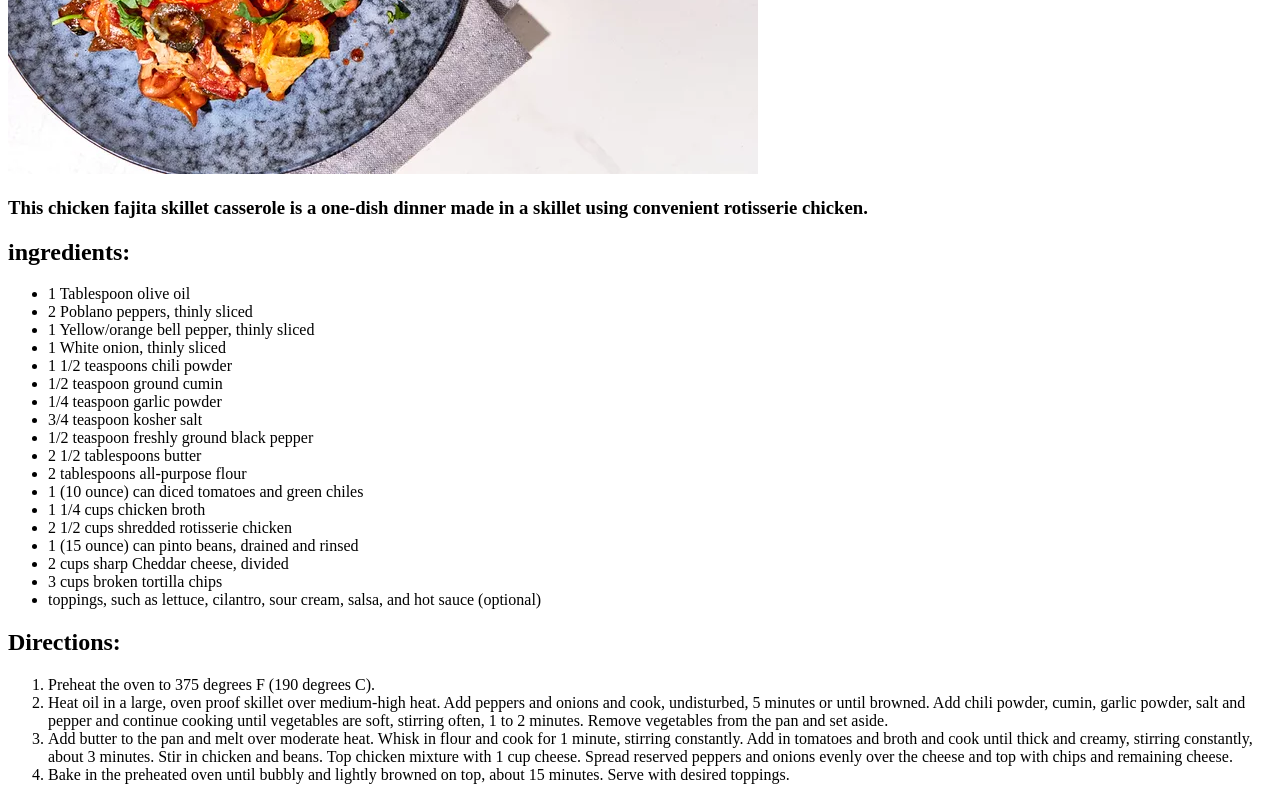
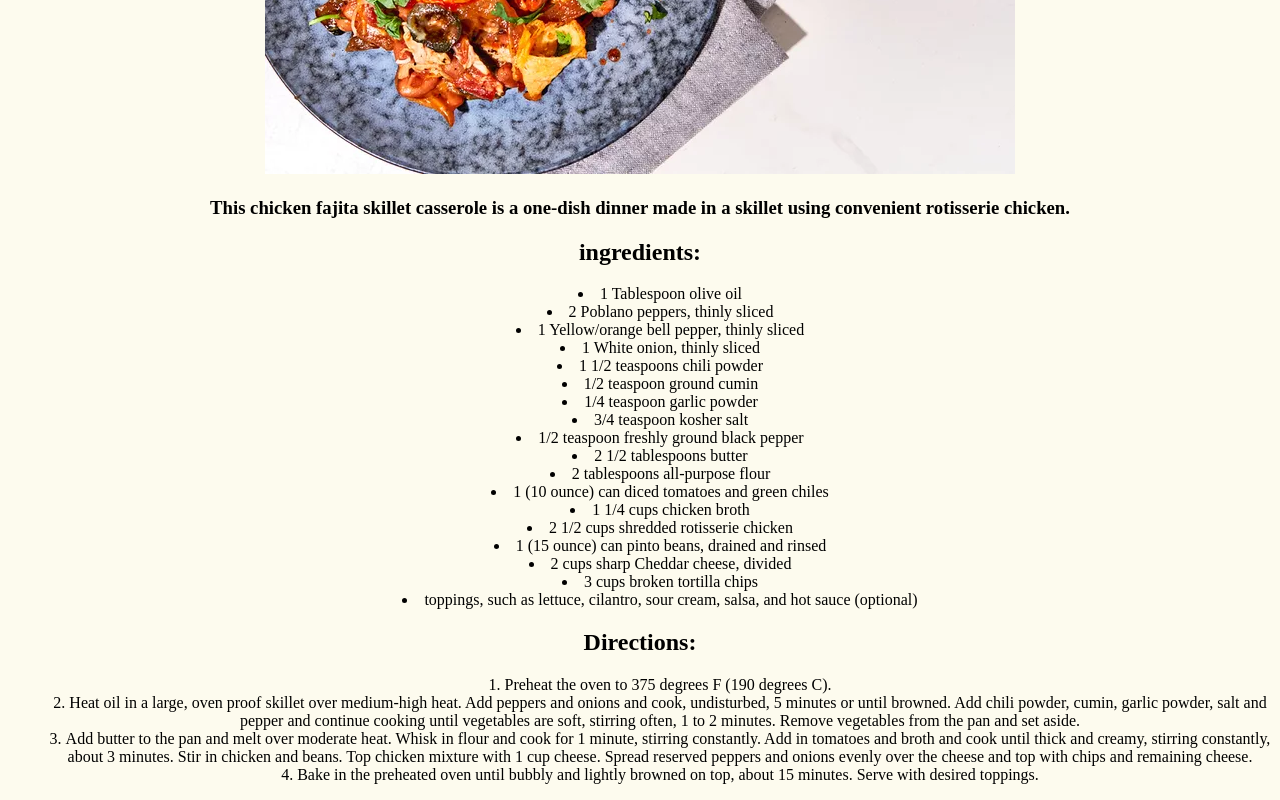
Before and after one commit to ms-candy-codes/AllOdin, a plain HTML site: page Odin-recipe/recipes/fajita.html in a window 1280 px wide. Shown: the part 469-1269 px from the top of the page. Drawn offline with Linux system fonts and the light colour scheme.

Commit message:
Add classes and ids to fajita and style

```diff
--- a/Odin-recipe/recipes/cssForRecipes/fajita.css
+++ b/Odin-recipe/recipes/cssForRecipes/fajita.css
@@ -0,0 +1,8 @@
+body{
+    background-color: #fdfbee;
+    text-align: center;
+}
+
+#ingredients-list, #directions-list{
+    list-style-position: inside;
+}
--- a/Odin-recipe/recipes/fajita.html
+++ b/Odin-recipe/recipes/fajita.html
@@ -7,32 +7,32 @@
     <title>Chicken Fajita Skillet Casserole</title>
 </head>
 <body>
-    <h1>Chicken Fajita Skillet Casserole</h1>
-    <img src="../images/fajitas.webp" alt="Chicken Fajitas">
+    <h1 class="recipe-title">Chicken Fajita Skillet Casserole</h1>
+    <img class="recipe-image" src="../images/fajitas.webp" alt="Chicken Fajitas">
     <h3>This chicken fajita skillet casserole is a one-dish dinner made in a skillet using convenient rotisserie chicken.</h3>
-    <h2>ingredients:</h2>
-    <ul>
-        <li>1 Tablespoon olive oil</li>
-        <li>2 Poblano peppers, thinly sliced</li>
-        <li>1 Yellow/orange bell pepper, thinly sliced</li>
-        <li>1 White onion, thinly sliced</li>
-        <li>1 1/2 teaspoons chili powder</li>
-        <li>1/2 teaspoon ground cumin</li>
-        <li>1/4 teaspoon garlic powder</li>
-        <li>3/4 teaspoon kosher salt</li>
-        <li>1/2 teaspoon freshly ground black pepper</li>
-        <li>2 1/2 tablespoons butter</li>
-        <li>2 tablespoons all-purpose flour</li>
-        <li>1 (10 ounce) can diced tomatoes and green chiles</li>
-        <li>1 1/4 cups chicken broth</li>
-        <li>2 1/2 cups shredded rotisserie chicken</li>
-        <li>1 (15 ounce) can pinto beans, drained and rinsed</li>
-        <li>2 cups sharp Cheddar cheese, divided</li>
-        <li>3 cups broken tortilla chips</li>
-        <li>toppings, such as lettuce, cilantro, sour cream, salsa, and hot sauce (optional)</li>
+    <h2 class="ingredients-title">ingredients:</h2>
+    <ul id="ingredients-list">
+        <li class="ingredient-item">1 Tablespoon olive oil</li>
+        <li class="ingredient-item">2 Poblano peppers, thinly sliced</li>
+        <li class="ingredient-item">1 Yellow/orange bell pepper, thinly sliced</li>
+        <li class="ingredient-item">1 White onion, thinly sliced</li>
+        <li class="ingredient-item">1 1/2 teaspoons chili powder</li>
+        <li class="ingredient-item">1/2 teaspoon ground cumin</li>
+        <li class="ingredient-item">1/4 teaspoon garlic powder</li>
+        <li class="ingredient-item">3/4 teaspoon kosher salt</li>
+        <li class="ingredient-item">1/2 teaspoon freshly ground black pepper</li>
+        <li class="ingredient-item">2 1/2 tablespoons butter</li>
+        <li class="ingredient-item">2 tablespoons all-purpose flour</li>
+        <li class="ingredient-item">1 (10 ounce) can diced tomatoes and green chiles</li>
+        <li class="ingredient-item">1 1/4 cups chicken broth</li>
+        <li class="ingredient-item">2 1/2 cups shredded rotisserie chicken</li>
+        <li class="ingredient-item">1 (15 ounce) can pinto beans, drained and rinsed</li>
+        <li class="ingredient-item">2 cups sharp Cheddar cheese, divided</li>
+        <li class="ingredient-item">3 cups broken tortilla chips</li>
+        <li class="ingredient-item">toppings, such as lettuce, cilantro, sour cream, salsa, and hot sauce (optional)</li>
     </ul>
-    <h2>Directions:</h2>
-    <ol>
+    <h2 class="directions-title">Directions:</h2>
+    <ol id="directions-list">
         <li>Preheat the oven to 375 degrees F (190 degrees C).</li>
         <li>Heat oil in a large, oven proof skillet over medium-high heat. Add peppers and onions and cook, undisturbed, 5 minutes or until browned. Add chili powder, cumin, garlic powder, salt and pepper and continue cooking until vegetables are soft, stirring often, 1 to 2  minutes. Remove vegetables from the pan and set aside.</li>
         <li>Add butter to the pan and melt over moderate heat. Whisk in flour and cook for 1 minute, stirring constantly. Add in tomatoes and broth and cook until thick and creamy, stirring constantly, about 3 minutes. Stir in chicken and beans. Top chicken mixture with 1 cup cheese. Spread reserved peppers and onions evenly over the cheese and top with chips and remaining cheese.</li>
```
